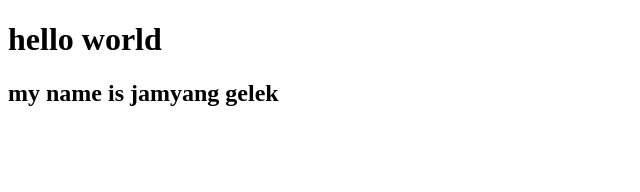
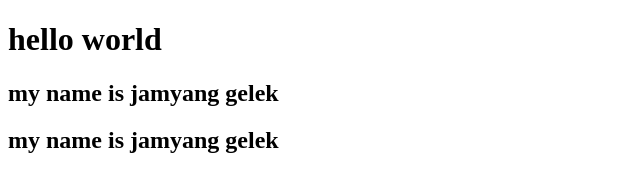
Before and after one commit to Jackie-gurung/samplegithub, a plain HTML site: page index.html in a window 1280 px wide. Shown: the whole page, without its empty margins (0-640 px from the left). Drawn offline with Linux system fonts and the light colour scheme.

Commit message:
first commit

```diff
--- a/index.html
+++ b/index.html
@@ -8,5 +8,6 @@
 <body>
     <h1>hello world</h1>
     <h2>my name is jamyang gelek</h2>
+    <h2>my name is jamyang gelek</h2>
 </body>
 </html>
```
